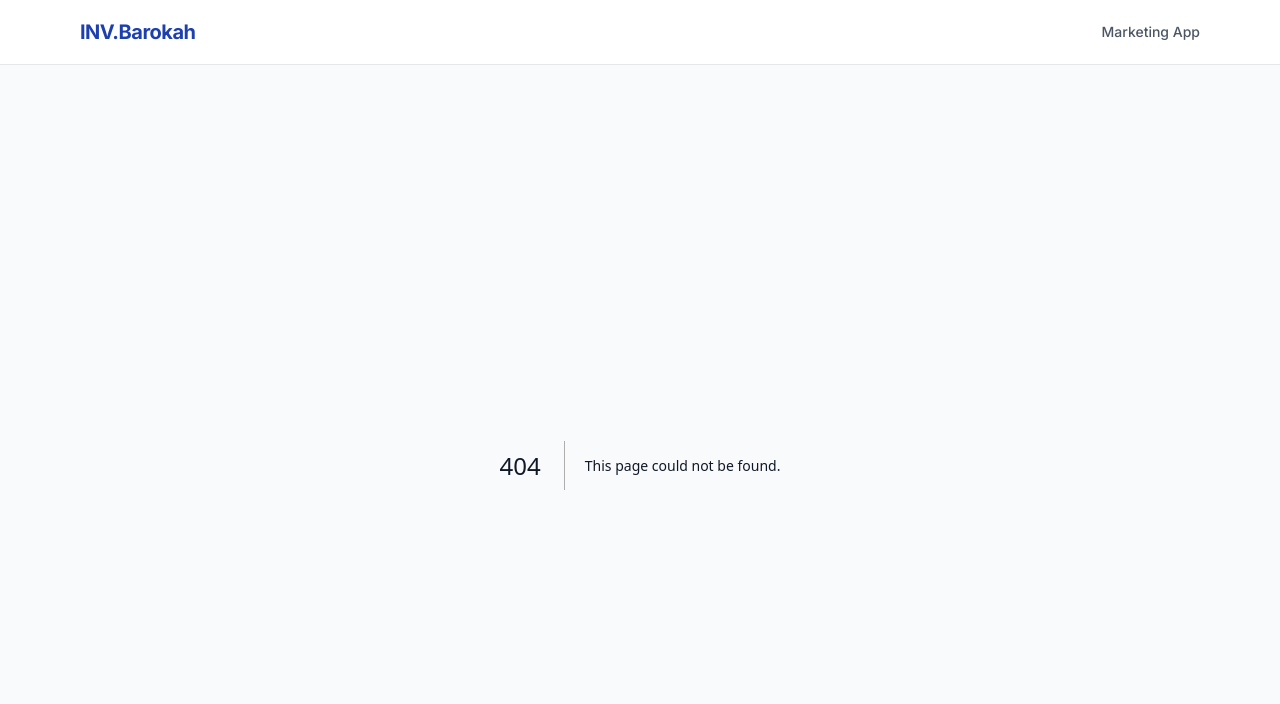
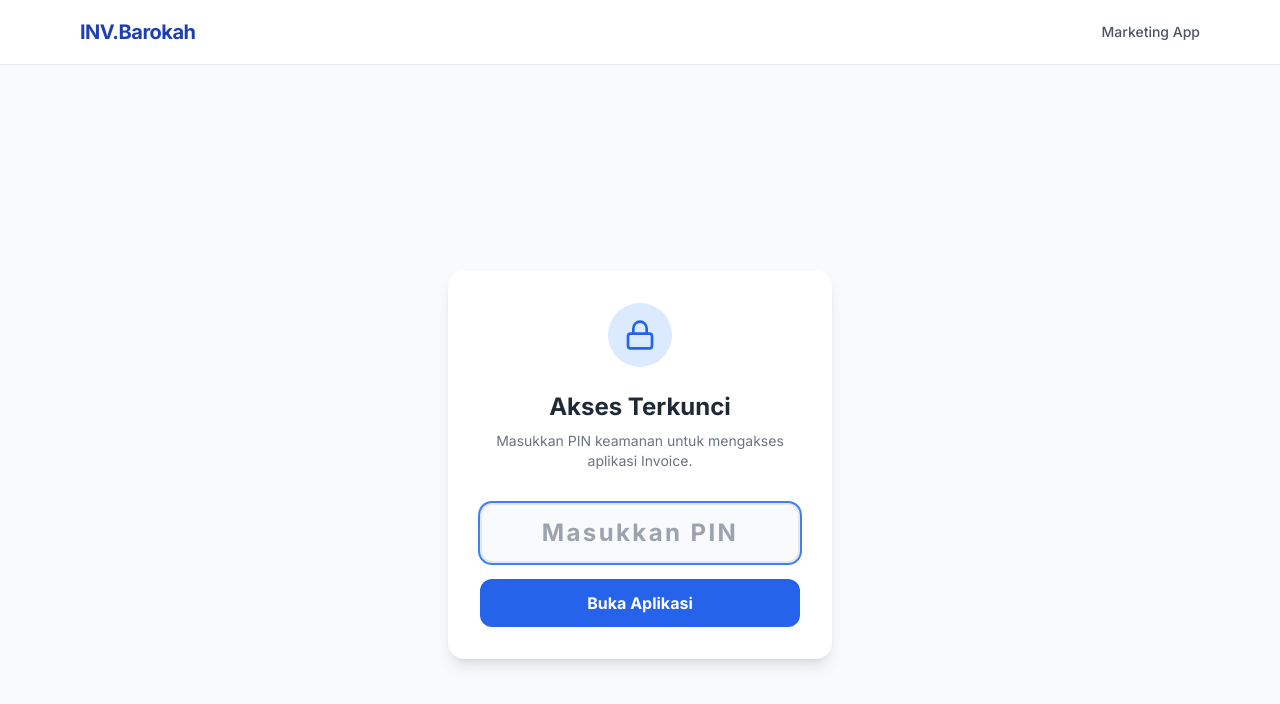
Before and after one commit to androbuddiesgit/INV, a Next.js app: page /pin in a window 1280 px wide. Before the commit this address had no page. Shown: the top 704 px of the page. Built offline with nearby package versions, Linux system fonts and the light colour scheme.

Commit message:
Add PIN protection WA Share and Back button

```diff
--- a/src/app/invoice/[id]/InvoiceView.tsx
+++ b/src/app/invoice/[id]/InvoiceView.tsx
@@ -12,7 +12,6 @@ import Link from 'next/link';
 export default function InvoiceView({ invoice, settings }: { invoice: any, settings: any }) {
   const printRef = useRef<HTMLDivElement>(null);
   const [isDownloading, setIsDownloading] = useState(false);
-  const [copied, setCopied] = useState(false);
 
   const handleDownloadPdf = async () => {
     if (!printRef.current) return;
@@ -44,11 +43,10 @@ export default function InvoiceView({ invoice, settings }: { invoice: any, setti
     }
   };
 
-  const handleCopyLink = () => {
+  const handleShareWA = () => {
     const url = window.location.href;
-    navigator.clipboard.writeText(url);
-    setCopied(true);
-    setTimeout(() => setCopied(false), 2000);
+    const text = encodeURIComponent(`Halo ${invoice.toName},\n\nBerikut adalah Invoice Anda dengan nomor *${invoice.invoiceNumber}*.\n\nSilakan klik link di bawah ini untuk melihat detail atau mengunduh file PDF-nya:\n${url}\n\nTerima kasih.`);
+    window.open(`https://wa.me/?text=${text}`, '_blank');
   };
 
   return (
@@ -60,11 +58,11 @@ export default function InvoiceView({ invoice, settings }: { invoice: any, setti
         </Link>
         <div className="flex items-center gap-3">
           <button
-            onClick={handleCopyLink}
-            className="flex items-center gap-2 px-4 py-2 border border-gray-300 text-gray-700 rounded-lg hover:bg-gray-50 transition-colors font-medium"
+            onClick={handleShareWA}
+            className="flex items-center gap-2 px-4 py-2 border border-green-500 bg-green-50 text-green-700 rounded-lg hover:bg-green-100 transition-colors font-medium"
           >
             <Share2 size={18} />
-            {copied ? 'Tersalin!' : 'Share Link'}
+            Share WhatsApp
           </button>
           <button
             onClick={handleDownloadPdf}
--- /dev/null
+++ b/src/app/pin/page.tsx
@@ -0,0 +1,59 @@
+'use client';
+
+import { useState } from 'react';
+import { useRouter } from 'next/navigation';
+import { Lock } from 'lucide-react';
+
+export default function PinPage() {
+  const [pin, setPin] = useState('');
+  const [error, setError] = useState(false);
+  const router = useRouter();
+
+  const handleSubmit = (e: React.FormEvent) => {
+    e.preventDefault();
+    if (pin === '202608') {
+      // Set cookie berlaku 1 tahun (dalam detik)
+      document.cookie = "app_pin=202608; path=/; max-age=31536000";
+      router.push('/');
+    } else {
+      setError(true);
+      setPin('');
+    }
+  };
+
+  return (
+    <div className="min-h-screen bg-gray-50 flex items-center justify-center p-4">
+      <div className="bg-white max-w-sm w-full p-8 rounded-2xl shadow-lg text-center">
+        <div className="w-16 h-16 bg-blue-100 text-blue-600 rounded-full flex items-center justify-center mx-auto mb-6">
+          <Lock size={32} />
+        </div>
+        <h1 className="text-2xl font-bold text-gray-800 mb-2">Akses Terkunci</h1>
+        <p className="text-gray-500 mb-8 text-sm">Masukkan PIN keamanan untuk mengakses aplikasi Invoice.</p>
+
+        <form onSubmit={handleSubmit}>
+          <input
+            type="password"
+            value={pin}
+            onChange={(e) => {
+              setPin(e.target.value);
+              setError(false);
+            }}
+            placeholder="Masukkan PIN"
+            className={`w-full text-center tracking-widest text-2xl font-bold border-2 rounded-xl py-3 px-4 mb-4 focus:outline-none focus:ring-2 focus:ring-blue-500 transition-all ${
+              error ? 'border-red-500 bg-red-50' : 'border-gray-200 bg-gray-50'
+            }`}
+            autoFocus
+          />
+          {error && <p className="text-red-500 text-sm mb-4 font-medium">PIN yang Anda masukkan salah!</p>}
+
+          <button
+            type="submit"
+            className="w-full bg-blue-600 hover:bg-blue-700 text-white font-bold py-3 rounded-xl transition-colors"
+          >
+            Buka Aplikasi
+          </button>
+        </form>
+      </div>
+    </div>
+  );
+}
--- a/src/app/settings/page.tsx
+++ b/src/app/settings/page.tsx
@@ -1,5 +1,7 @@
 import { getSettings } from '@/app/actions';
 import SettingsForm from './SettingsForm';
+import Link from 'next/link';
+import { ArrowLeft } from 'lucide-react';
 
 export const dynamic = 'force-dynamic';
 
@@ -8,6 +10,10 @@ export default async function SettingsPage() {
 
   return (
     <div className="max-w-3xl mx-auto py-8 px-4">
+      <Link href="/" className="inline-flex items-center gap-2 text-gray-500 hover:text-blue-600 font-medium mb-6 transition-colors">
+        <ArrowLeft size={20} /> Kembali ke Dashboard
+      </Link>
+
       <div className="mb-8">
         <h1 className="text-3xl font-bold text-gray-800">Pengaturan Perusahaan</h1>
         <p className="text-gray-600 mt-2">Atur informasi perusahaan yang akan ditampilkan di Invoice PDF.</p>
```
Also changed, not shown: src/middleware.ts (added, +19 -0 lines), 1 other file (tests, documents, lock files or other folders).
